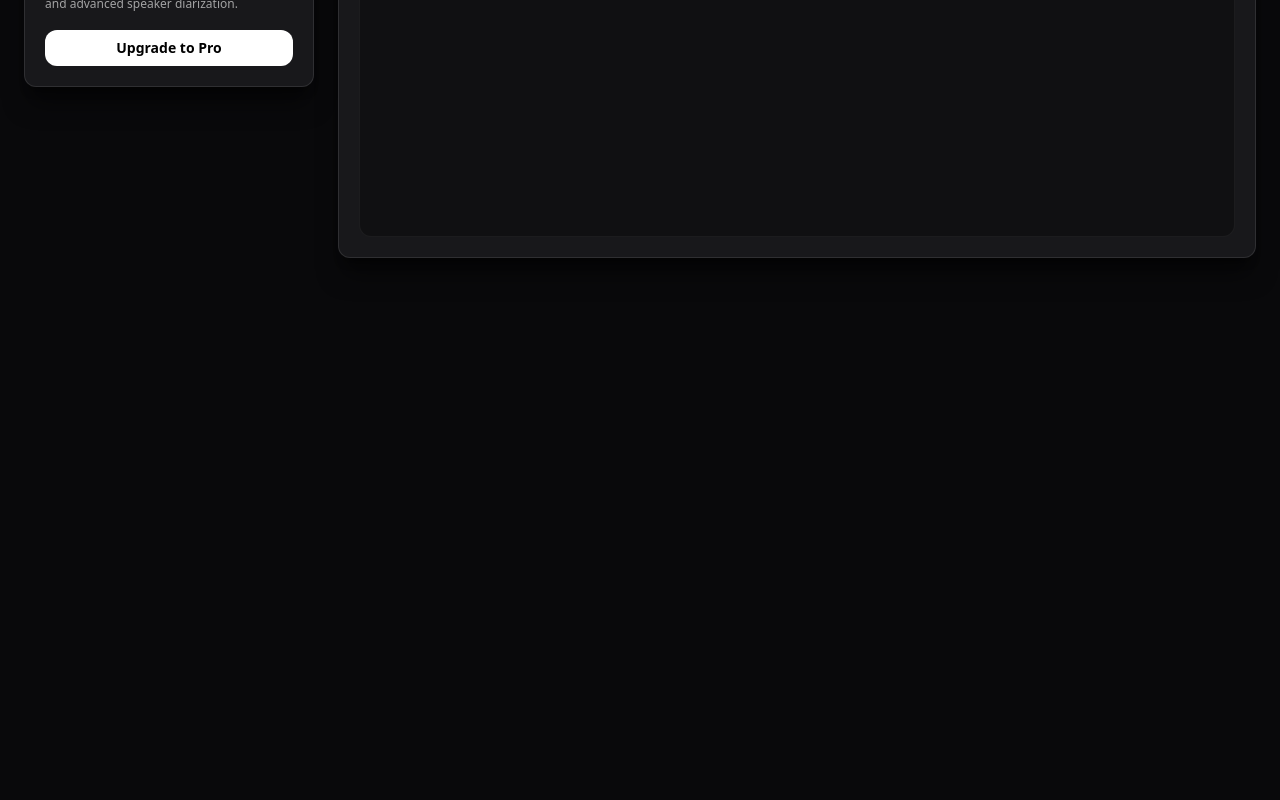
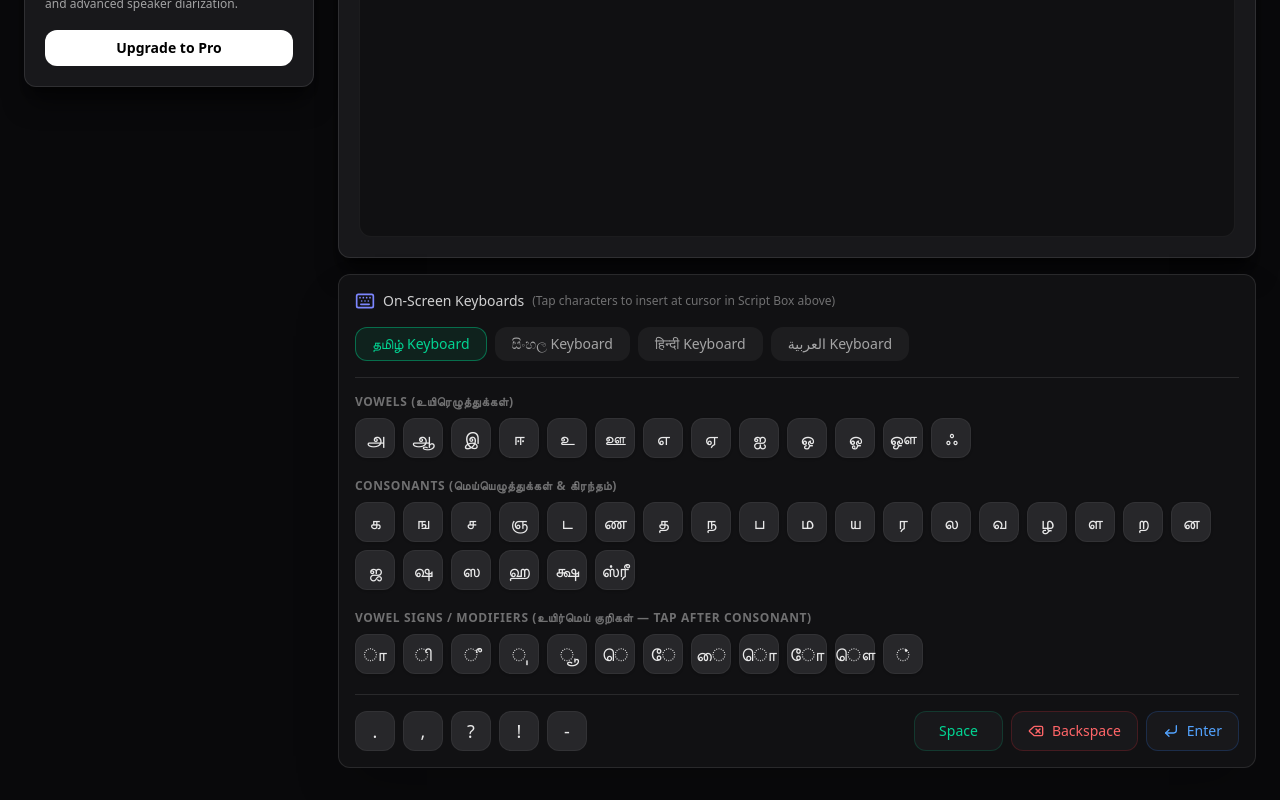
Before and after one commit to ishthiyaqAhamed/transcribe, a Next.js app: page / in a window 1280 px wide. Shown: the part 439-1239 px from the top of the page. Before the commit the page ends 800 px from the top, so only its background shows below. Built offline with nearby package versions, Linux system fonts and the light colour scheme.

Commit message:
Add on-screen virtual keyboard for multiple languages

```diff
--- a/src/app/page.tsx
+++ b/src/app/page.tsx
@@ -7,6 +7,7 @@ import PptxGenJS from 'pptxgenjs';
 import { jsPDF } from 'jspdf';
 import * as tamilTools from 'tamil-language-tools-and-assets';
 import { unicodeToDlManel } from 'sinhala-unicode-coverter';
+import Keyboard from '../components/Keyboard';
 
 export default function OmniScribeApp() {
   const [activeTab, setActiveTab] = useState<'transcribe' | 'convert'>('transcribe');
@@ -149,6 +150,7 @@ function TranscriberView({
 
   const recognitionRef = useRef<any>(null);
   const textRef = useRef(text);
+  const textAreaRef = useRef<HTMLTextAreaElement>(null);
 
   useEffect(() => {
     textRef.current = text;
@@ -201,6 +203,45 @@ function TranscriberView({
       updateText(current + (current.endsWith(' ') || current.length === 0 ? '' : ' '));
       recognitionRef.current?.start();
       setIsRecording(true);
+    }
+  };
+
+  const insertText = (str: string) => {
+    const el = textAreaRef.current;
+    if (el) {
+      const start = el.selectionStart;
+      const end = el.selectionEnd;
+      const newText = textRef.current.substring(0, start) + str + textRef.current.substring(end);
+      updateText(newText);
+      setTimeout(() => {
+        el.selectionStart = el.selectionEnd = start + str.length;
+        el.focus();
+      }, 0);
+    } else {
+      updateText(textRef.current + str);
+    }
+  };
+
+  const handleBackspace = () => {
+    const el = textAreaRef.current;
+    if (el) {
+      const start = el.selectionStart;
+      const end = el.selectionEnd;
+      if (start === end && start > 0) {
+        const newText = textRef.current.substring(0, start - 1) + textRef.current.substring(end);
+        updateText(newText);
+        setTimeout(() => {
+          el.selectionStart = el.selectionEnd = start - 1;
+          el.focus();
+        }, 0);
+      } else if (start !== end) {
+        const newText = textRef.current.substring(0, start) + textRef.current.substring(end);
+        updateText(newText);
+        setTimeout(() => {
+          el.selectionStart = el.selectionEnd = start;
+          el.focus();
+        }, 0);
+      }
     }
   };
 
@@ -374,6 +415,7 @@ function TranscriberView({
 
           <div className="flex-1 overflow-hidden relative rounded-lg border border-white/5 bg-black/30 p-4">
             <textarea
+              ref={textAreaRef}
               value={text}
               onChange={(e) => updateText(e.target.value)}
               placeholder="Your transcript will appear here. You can also type directly..."
@@ -386,6 +428,14 @@ function TranscriberView({
             )}
           </div>
         </div>
+
+        {/* On-Screen Keyboard */}
+        <Keyboard
+          onKeyPress={(key) => insertText(key)}
+          onBackspace={handleBackspace}
+          onSpace={() => insertText(' ')}
+          onEnter={() => insertText('\n')}
+        />
       </div>
     </div>
   );
--- /dev/null
+++ b/src/components/Keyboard.tsx
@@ -0,0 +1,160 @@
+import React, { useState } from 'react';
+import { Delete, Space, CornerDownLeft, Keyboard as KeyboardIcon } from 'lucide-react';
+
+interface KeyboardProps {
+  onKeyPress: (key: string) => void;
+  onBackspace: () => void;
+  onSpace: () => void;
+  onEnter: () => void;
+}
+
+const keyMaps = {
+  tamil: {
+    name: 'தமிழ்',
+    groups: [
+      {
+        title: 'VOWELS (உயிரெழுத்துக்கள்)',
+        keys: ['அ', 'ஆ', 'இ', 'ஈ', 'உ', 'ஊ', 'எ', 'ஏ', 'ஐ', 'ஒ', 'ஓ', 'ஔ', 'ஃ'],
+      },
+      {
+        title: 'CONSONANTS (மெய்யெழுத்துக்கள் & கிரந்தம்)',
+        keys: ['க', 'ங', 'ச', 'ஞ', 'ட', 'ண', 'த', 'ந', 'ப', 'ம', 'ய', 'ர', 'ல', 'வ', 'ழ', 'ள', 'ற', 'ன', 'ஜ', 'ஷ', 'ஸ', 'ஹ', 'க்ஷ', 'ஸ்ரீ'],
+      },
+      {
+        title: 'VOWEL SIGNS / MODIFIERS (உயிர்மெய் குறிகள் — TAP AFTER CONSONANT)',
+        keys: ['ா', 'ி', 'ீ', 'ு', 'ூ', 'ெ', 'ே', 'ை', 'ொ', 'ோ', 'ௌ', '்'],
+      },
+    ],
+  },
+  sinhala: {
+    name: 'සිංහල',
+    groups: [
+      {
+        title: 'VOWELS',
+        keys: ['අ', 'ආ', 'ඇ', 'ඈ', 'ඉ', 'ඊ', 'උ', 'ඌ', 'එ', 'ඒ', 'ඓ', 'ඔ', 'ඕ', 'ඖ'],
+      },
+      {
+        title: 'CONSONANTS',
+        keys: ['ක', 'ඛ', 'ග', 'ඝ', 'ඞ', 'ඟ', 'ච', 'ඡ', 'ජ', 'ඣ', 'ඤ', 'ඥ', 'ඦ', 'ට', 'ඨ', 'ඩ', 'ඪ', 'ණ', 'ඬ', 'ත', 'ථ', 'ද', 'ධ', 'න', 'ඳ', 'ප', 'ෆ', 'බ', 'භ', 'ම', 'ඹ', 'ය', 'ර', 'ල', 'ව', 'ශ', 'ෂ', 'ස', 'හ', 'ළ', 'අං', 'අඃ'],
+      },
+      {
+        title: 'MODIFIERS',
+        keys: ['ා', 'ැ', 'ෑ', 'ි', 'ී', 'ු', 'ූ', 'ෘ', 'ෙ', 'ේ', 'ෛ', 'ො', 'ෝ', 'ෞ', '්'],
+      },
+    ],
+  },
+  hindi: {
+    name: 'हिन्दी',
+    groups: [
+      {
+        title: 'VOWELS',
+        keys: ['अ', 'आ', 'इ', 'ई', 'उ', 'ऊ', 'ऋ', 'ए', 'ऐ', 'ओ', 'औ', 'अं', 'अः'],
+      },
+      {
+        title: 'CONSONANTS',
+        keys: ['क', 'ख', 'ग', 'घ', 'ङ', 'च', 'छ', 'ज', 'झ', 'ञ', 'ट', 'ठ', 'ड', 'ढ', 'ण', 'त', 'थ', 'द', 'ध', 'न', 'प', 'फ', 'ब', 'भ', 'म', 'य', 'र', 'ल', 'व', 'श', 'ष', 'स', 'ह', 'क्ष', 'त्र', 'ज्ञ'],
+      },
+      {
+        title: 'MATRAS (MODIFIERS)',
+        keys: ['ा', 'ि', 'ी', 'ु', 'ू', 'ृ', 'े', 'ै', 'ो', 'ौ', 'ं', 'ः', '्'],
+      },
+    ],
+  },
+  arabic: {
+    name: 'العربية',
+    groups: [
+      {
+        title: 'LETTERS',
+        keys: ['ا', 'ب', 'ت', 'ث', 'ج', 'ح', 'خ', 'د', 'ذ', 'ر', 'ز', 'س', 'ش', 'ص', 'ض', 'ط', 'ظ', 'ع', 'غ', 'ف', 'ق', 'ك', 'ل', 'م', 'ن', 'ه', 'و', 'ي', 'ء', 'أ', 'إ', 'ؤ', 'ئ', 'ة'],
+      },
+      {
+        title: 'TASHKEEL (MODIFIERS)',
+        keys: ['َ', 'ِ', 'ُ', 'ً', 'ٍ', 'ٌ', 'ْ', 'ّ'],
+      },
+    ],
+  },
+};
+
+type LangKey = keyof typeof keyMaps;
+
+export default function Keyboard({ onKeyPress, onBackspace, onSpace, onEnter }: KeyboardProps) {
+  const [activeLang, setActiveLang] = useState<LangKey>('tamil');
+
+  const currentMap = keyMaps[activeLang];
+
+  return (
+    <div className="mt-4 bg-[#111113] border border-white/10 rounded-xl p-4 shadow-2xl">
+      <div className="flex flex-wrap items-center justify-between mb-4 border-b border-white/10 pb-4 gap-4">
+        <div className="flex items-center gap-2 text-white/80 font-medium text-sm">
+          <KeyboardIcon className="w-5 h-5 text-indigo-400" />
+          On-Screen Keyboards <span className="text-white/40 text-xs hidden sm:inline">(Tap characters to insert at cursor in Script Box above)</span>
+        </div>
+        <div className="flex flex-wrap gap-2">
+          {(Object.keys(keyMaps) as LangKey[]).map((lang) => (
+            <button
+              key={lang}
+              onClick={() => setActiveLang(lang)}
+              className={`px-4 py-1.5 rounded-lg text-sm transition-all border ${
+                activeLang === lang
+                  ? 'bg-emerald-500/10 border-emerald-500/50 text-emerald-400 font-medium'
+                  : 'bg-white/5 border-transparent text-white/60 hover:bg-white/10'
+              }`}
+            >
+              {keyMaps[lang].name} Keyboard
+            </button>
+          ))}
+        </div>
+      </div>
+
+      <div className="space-y-5">
+        {currentMap.groups.map((group, i) => (
+          <div key={i} className="space-y-2">
+            <div className="text-xs font-semibold text-white/40 uppercase tracking-wider">{group.title}</div>
+            <div className="flex flex-wrap gap-2">
+              {group.keys.map((key, j) => (
+                <button
+                  key={j}
+                  onClick={() => onKeyPress(key)}
+                  className="h-10 w-10 flex items-center justify-center rounded-lg bg-[#27272a] hover:bg-[#3f3f46] active:bg-indigo-600 active:text-white text-white/90 font-medium text-lg border border-white/5 transition-colors shadow-sm"
+                >
+                  {key}
+                </button>
+              ))}
+            </div>
+          </div>
+        ))}
+
+        <div className="pt-4 border-t border-white/10 flex flex-wrap gap-2">
+          {['.', ',', '?', '!', '-'].map((punct, i) => (
+            <button
+              key={i}
+              onClick={() => onKeyPress(punct)}
+              className="h-10 w-10 flex items-center justify-center rounded-lg bg-[#27272a] hover:bg-[#3f3f46] text-white/90 font-medium text-lg border border-white/5 transition-colors"
+            >
+              {punct}
+            </button>
+          ))}
+
+          <button
+            onClick={onSpace}
+            className="h-10 px-6 flex items-center gap-2 rounded-lg bg-[#18181b] hover:bg-[#27272a] text-emerald-400 font-medium text-sm border border-emerald-500/20 transition-colors ml-auto"
+          >
+            Space
+          </button>
+          <button
+            onClick={onBackspace}
+            className="h-10 px-4 flex items-center gap-2 rounded-lg bg-[#18181b] hover:bg-[#27272a] text-red-400 font-medium text-sm border border-red-500/20 transition-colors"
+          >
+            <Delete className="w-4 h-4" /> Backspace
+          </button>
+          <button
+            onClick={onEnter}
+            className="h-10 px-4 flex items-center gap-2 rounded-lg bg-[#18181b] hover:bg-[#27272a] text-blue-400 font-medium text-sm border border-blue-500/20 transition-colors"
+          >
+            <CornerDownLeft className="w-4 h-4" /> Enter
+          </button>
+        </div>
+      </div>
+    </div>
+  );
+}
```
